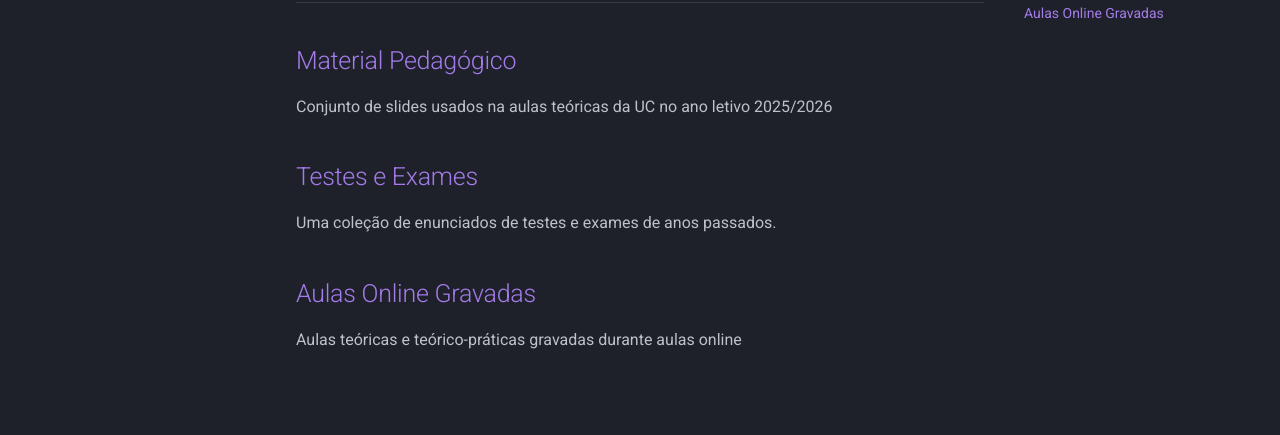
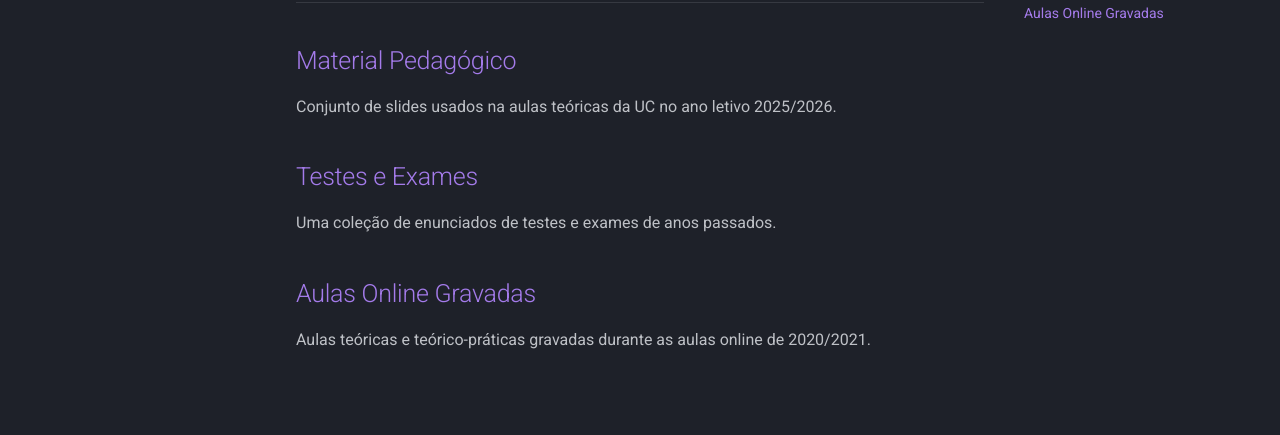
Before and after one commit to eduardo106919/LEI-Material-Estudo, an MkDocs documentation site: the page built from docs/DSS/README.md, in a window 1280 px wide. Shown: the part 179-614 px from the top of the page. Built offline with MkDocs 1.6.1 and Material for MkDocs 9.7.7, drawn with Linux system fonts in a browser that asks for light colours.

Commit message:
correção DSS

```diff
--- a/docs/DSS/README.md
+++ b/docs/DSS/README.md
@@ -3,10 +3,10 @@
 ---
 
 ## [Material Pedagógico](Material%20Pedagógico/README.md)
-Conjunto de slides usados na aulas teóricas da UC no ano letivo 2025/2026
+Conjunto de slides usados na aulas teóricas da UC no ano letivo 2025/2026.
 
 ## [Testes e Exames](Testes%20e%20Exames/README.md)
 Uma coleção de enunciados de testes e exames de anos passados.
 
 ## [Aulas Online Gravadas](Aulas_Gravadas.md)
-Aulas teóricas e teórico-práticas gravadas durante aulas online
+Aulas teóricas e teórico-práticas gravadas durante as aulas online de 2020/2021.
```
Also changed, not shown: docs/DSS/Aulas_Gravadas.md (+1 -1 lines).
